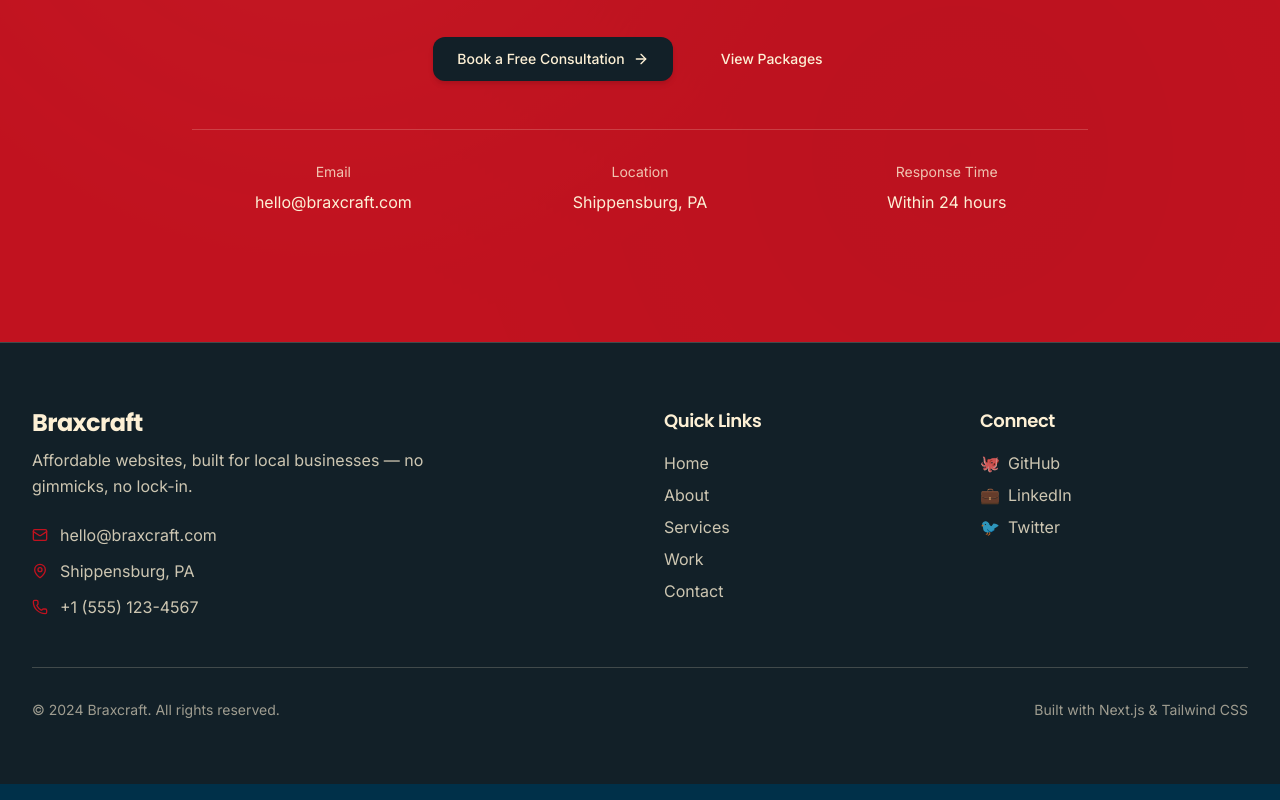
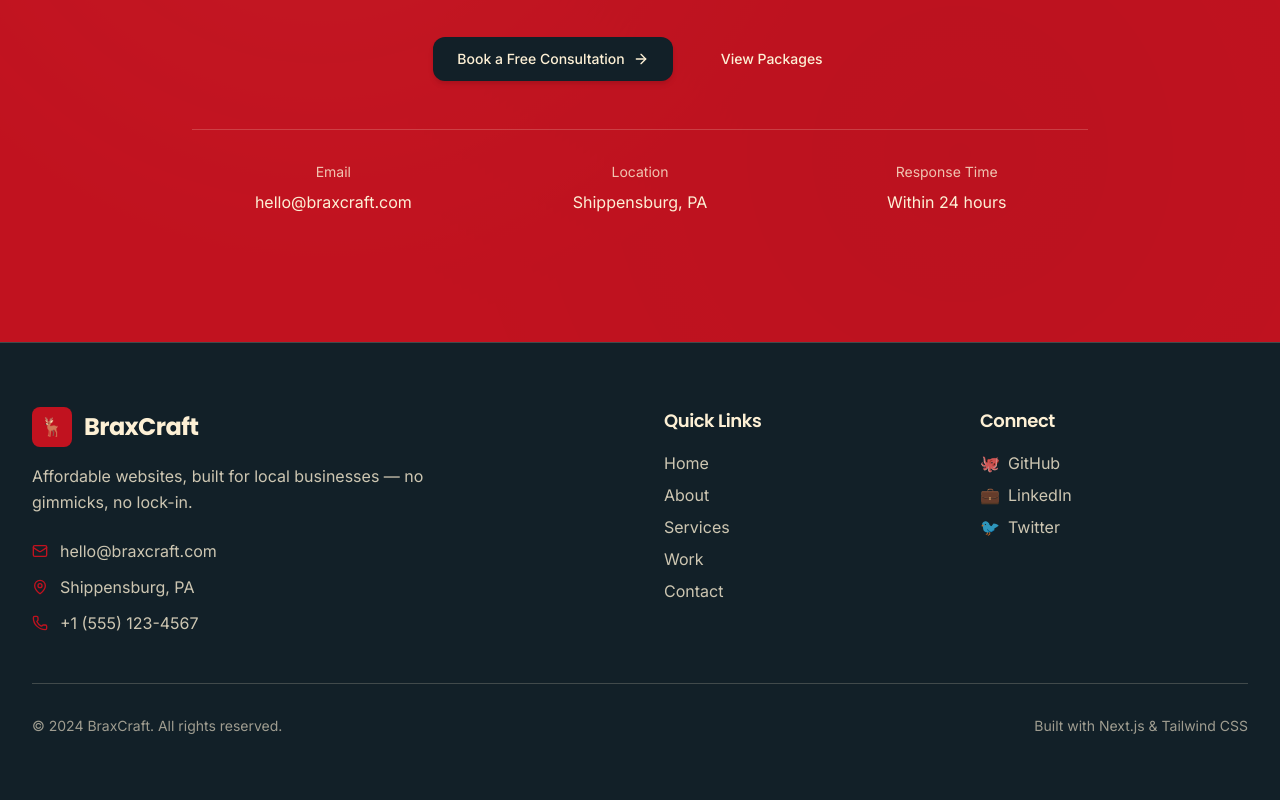
Before and after one commit to PoorCameraQuality/Portfolio, a Next.js app: page / in a window 1280 px wide. Shown: the part 4317-5117 px from the top of the page. Built offline with nearby package versions, Linux system fonts and the light colour scheme.

Commit message:
Update About page with BraxCraft branding and new timeline - Added BraxCraft logo placeholder, updated company names (BraxCraft, MMO.TM, Freelance Dec), and corrected timeline years (2013-2016, 2019-2021, 2021-2023, 2023-Present)

```diff
--- a/src/app/about/page.tsx
+++ b/src/app/about/page.tsx
@@ -19,25 +19,25 @@ const timeline = [
   {
     year: '2023 - Present',
     title: 'Local Business Website Specialist',
-    company: 'Freelance',
+    company: 'Freelance @ BraxCraft',
     description: 'Focusing on helping small businesses in Central PA get affordable, effective websites.',
   },
   {
     year: '2021 - 2023',
     title: 'Full-Stack Developer',
-    company: 'TechCorp',
+    company: 'BraxCraft',
     description: 'Built scalable web applications and led development teams.',
   },
   {
     year: '2019 - 2021',
     title: 'Frontend Developer',
-    company: 'DesignStudio',
+    company: 'MMO.TM',
     description: 'Created responsive websites and interactive user interfaces.',
   },
   {
-    year: '2018 - 2019',
+    year: '2013 - 2016',
     title: 'Junior Developer',
-    company: 'StartupHub',
+    company: 'Freelance Dec',
     description: 'Started my journey in web development and design.',
   },
 ]
@@ -62,12 +62,19 @@ export default function AboutPage() {
           <div className="grid grid-cols-1 lg:grid-cols-2 gap-12 lg:gap-20 items-center">
             <div>
               <div className="relative">
-                <div className="w-full h-96 bg-gradient-to-br from-brand to-brand-accent rounded-2xl overflow-hidden">
-                  <img
-                    src="https://images.unsplash.com/photo-1507003211169-0a1dd7228f2d?w=800&h=600&fit=crop"
-                    alt="Professional headshot"
-                    className="w-full h-full object-cover mix-blend-overlay"
-                  />
+                <div className="w-full h-96 bg-gradient-to-br from-brand to-brand-accent rounded-2xl overflow-hidden flex items-center justify-center">
+                  {/* BraxCraft Logo */}
+                  <div className="text-center">
+                    <div className="w-48 h-48 mx-auto mb-6 relative">
+                      {/* Deer Skull Icon */}
+                      <div className="w-full h-full bg-surface rounded-full flex items-center justify-center">
+                        <div className="text-6xl">🦌</div>
+                      </div>
+                    </div>
+                    <div className="text-2xl font-display font-bold text-text-primary">
+                      BRAXCRAFT
+                    </div>
+                  </div>
                 </div>
                 <div className="absolute -bottom-6 -right-6 w-32 h-32 bg-surface rounded-2xl shadow-large flex items-center justify-center">
                   <Award className="w-12 h-12 text-brand" />
--- a/src/components/Footer.tsx
+++ b/src/components/Footer.tsx
@@ -25,9 +25,14 @@ export default function Footer() {
           {/* Brand */}
           <div className="lg:col-span-2">
             <div className="mb-6">
-              <h3 className="text-2xl font-display font-bold text-text-primary mb-2">
-                Braxcraft
-              </h3>
+              <div className="flex items-center space-x-3 mb-4">
+                <div className="w-10 h-10 bg-brand rounded-lg flex items-center justify-center">
+                  <div className="text-text-primary text-lg">🦌</div>
+                </div>
+                <h3 className="text-2xl font-display font-bold text-text-primary">
+                  BraxCraft
+                </h3>
+              </div>
               <p className="text-text-primary/80 mb-4 max-w-md">
                 Affordable websites, built for local businesses — no gimmicks, no lock-in.
               </p>
@@ -107,7 +112,7 @@ export default function Footer() {
         <div className="border-t border-surface-light/20 mt-12 pt-8">
           <div className="flex flex-col md:flex-row items-center justify-between space-y-4 md:space-y-0">
             <p className="text-text-primary/60 text-sm">
-              © 2024 Braxcraft. All rights reserved.
+              © 2024 BraxCraft. All rights reserved.
             </p>
             <p className="text-text-primary/60 text-sm">
               Built with Next.js & Tailwind CSS
```
